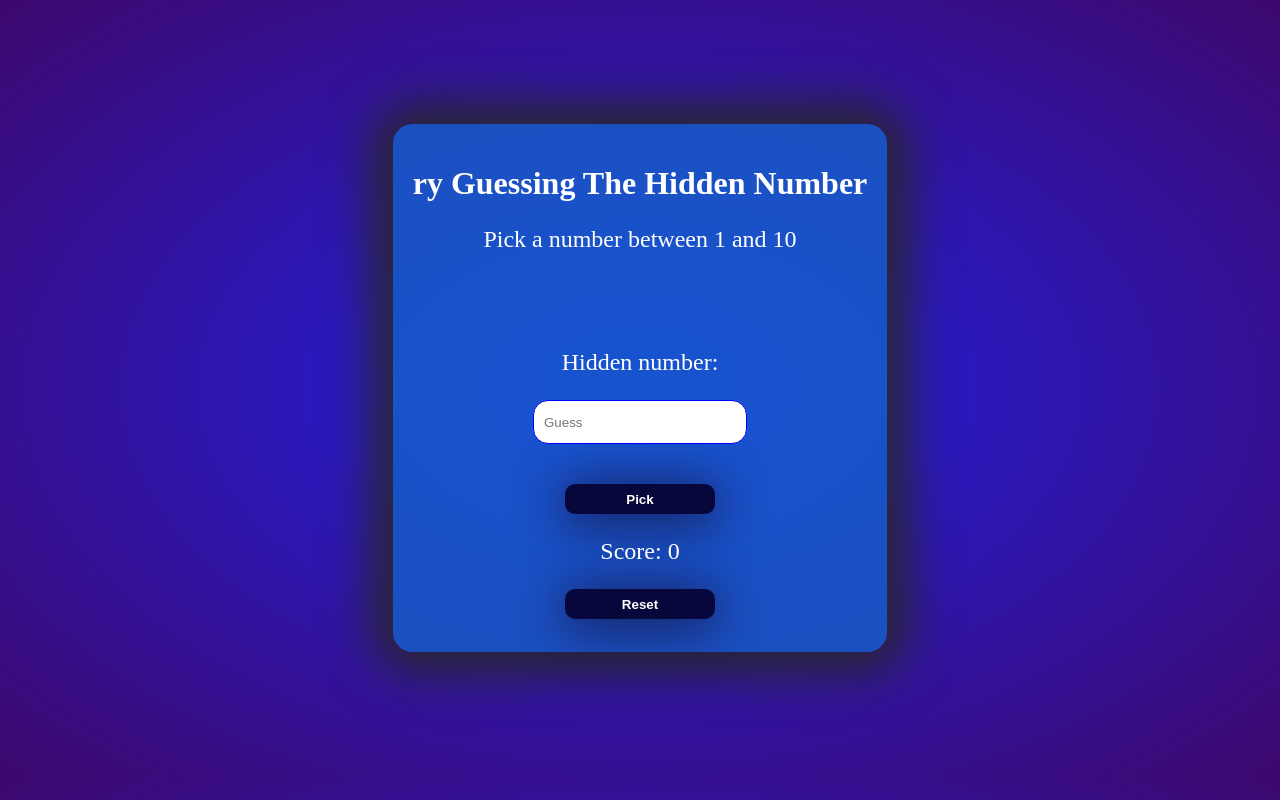
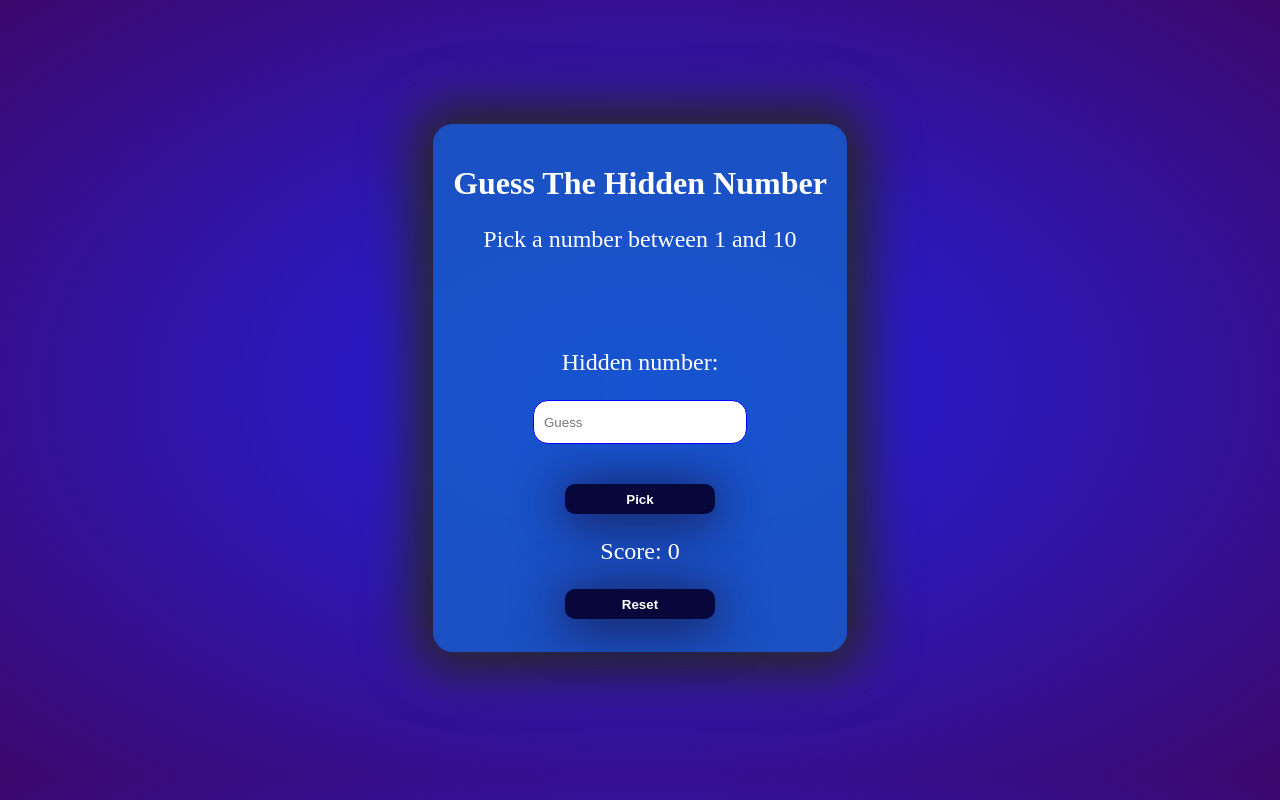
Before and after one commit to wazirwazir/using_git, a plain HTML site: page index.html in a window 1280 px wide. Drawn offline with Linux system fonts and the light colour scheme.

Commit message:
I changed it back

```diff
--- a/index.html
+++ b/index.html
@@ -8,7 +8,7 @@
 </head>
 <body>
     <div class="wrapper">
-        <h1>ry Guessing The Hidden Number</h1>
+        <h1>Guess The Hidden Number</h1>
         <p class="commenter" id="comment">Pick a number between 1 and 10</p>
 
         <p>Hidden number: <span id="hiddenNum"></span></p>
```
